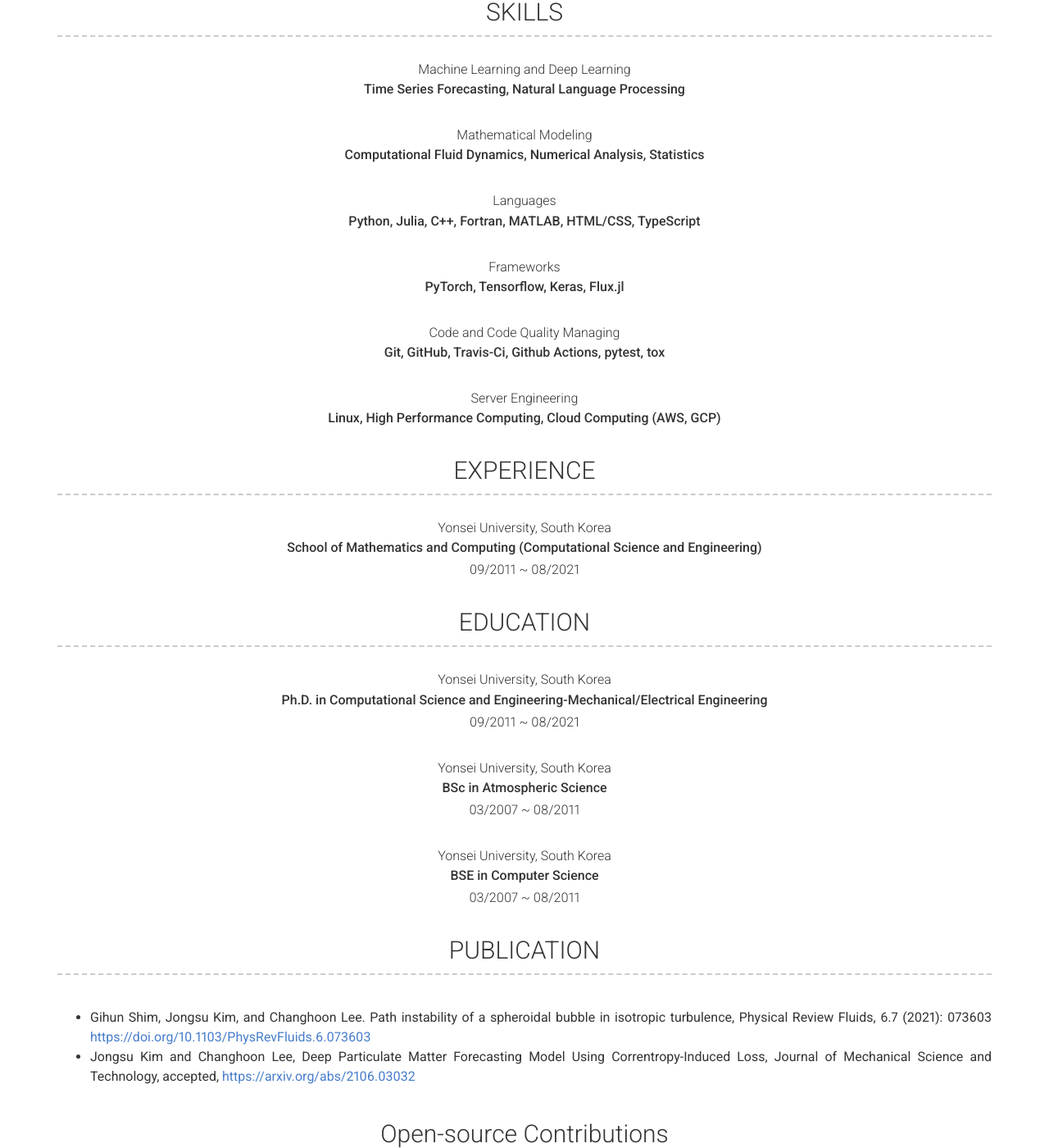
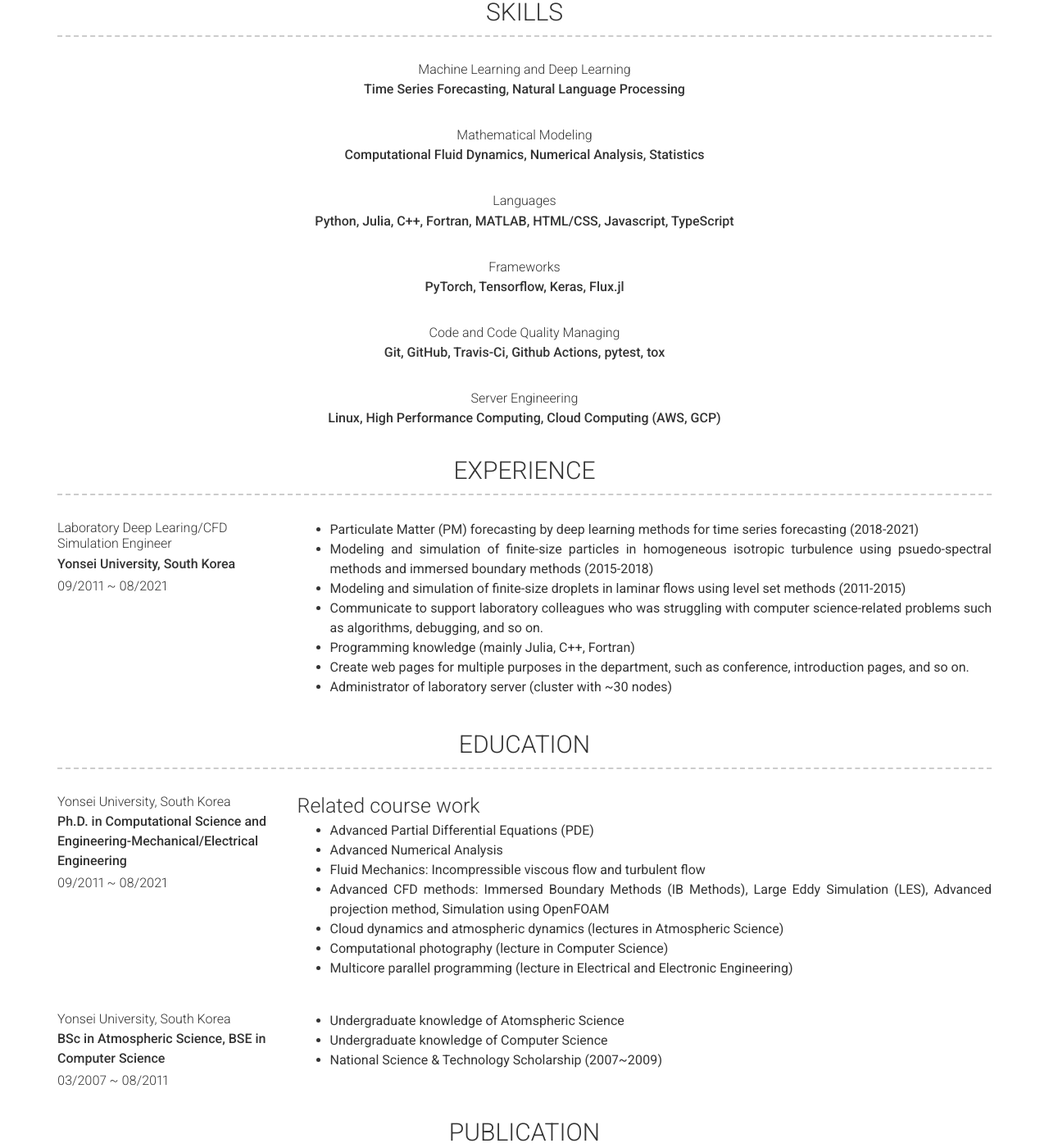
Before and after one commit to appleparan/appleparan.github.io, a Jekyll site: the page built from cv.html, in a window 1280 px wide and 1400 px high, scrolled down 606 px. Shown: the whole window at 82% size. Built offline with Jekyll 4.4.1, drawn with Linux system fonts in a browser that asks for light colours; nearby versions of some CDN libraries; some of the changed text lies outside the part shown.

Commit message:
Update experience and education

```diff
--- a/_config.yml
+++ b/_config.yml
@@ -74,7 +74,7 @@ content:
       - layout: top-middle
         title: Languages
         sub_title: | #
-          Python, Julia, C++, Fortran, MATLAB, HTML/CSS, TypeScript
+          Python, Julia, C++, Fortran, MATLAB, HTML/CSS, Javascript, TypeScript
       - layout: top-middle
         title: Frameworks
         sub_title: | #
@@ -91,11 +91,18 @@ content:
   - title: EXPERIENCE
     layout: list
     content:
-      - layout: top-middle
-        title: Yonsei University, South Korea
-        sub_title: | #
-          School of Mathematics and Computing (Computational Science and Engineering)
+      - layout: top-left
+        title: Laboratory Deep Learing/CFD Simulation Engineer
+        sub_title: Yonsei University, South Korea
         caption: 09/2011 ~ 08/2021
+        description: | #
+          * Particulate Matter (PM) forecasting by deep learning methods for time series forecasting (2018-2021)
+          * Modeling and simulation of finite-size particles in homogeneous isotropic turbulence using psuedo-spectral methods and immersed boundary methods (2015-2018)
+          * Modeling and simulation of finite-size droplets in laminar flows using level set methods (2011-2015)
+          * Communicate to support laboratory colleagues who was struggling with computer science-related problems such as algorithms, debugging, and so on.
+          * Programming knowledge (mainly Julia, C++, Fortran)
+          * Create web pages for multiple purposes in the department, such as conference, introduction pages, and so on.
+          * Administrator of laboratory server (cluster with ~30 nodes)
       # - layout: top-left
       #   title: SK C&C
       #   sub_title: | #
@@ -107,21 +114,30 @@ content:
   - title: EDUCATION
     layout: list
     content:
-      - layout: top-middle
+      - layout: top-left
         title: Yonsei University, South Korea
         sub_title: | #
           Ph.D. in Computational Science and Engineering-Mechanical/Electrical Engineering
         caption: 09/2011 ~ 08/2021
-      - layout: top-middle
+        description: | #
+          #### Related course work
+          * Advanced Partial Differential Equations (PDE)
+          * Advanced Numerical Analysis
+          * Fluid Mechanics: Incompressible viscous flow and turbulent flow
+          * Advanced CFD methods: Immersed Boundary Methods (IB Methods), Large Eddy Simulation (LES), Advanced projection method, Simulation using OpenFOAM
+          * Cloud dynamics and atmospheric dynamics (lectures in Atmospheric Science)
+          * Computational photography (lecture in Computer Science)
+          * Multicore parallel programming (lecture in Electrical and Electronic Engineering)
+
+      - layout: top-left
         title: Yonsei University, South Korea
         sub_title: | #
-          BSc in Atmospheric Science
+          BSc in Atmospheric Science, BSE in Computer Science
         caption: 03/2007 ~ 08/2011
-      - layout: top-middle
-        title: Yonsei University, South Korea
-        sub_title: | #
-          BSE in Computer Science
-        caption: 03/2007 ~ 08/2011
+        description: | #
+          * Undergraduate knowledge of Atomspheric Science
+          * Undergraduate knowledge of Computer Science
+          * National Science & Technology Scholarship (2007~2009)
 
   - title: PUBLICATION
     layout: text
@@ -156,7 +172,7 @@ content:
           [ISSUE#2011](https://github.com/optuna/optuna/ISSUEs/2011)
       - layout: top-left
         title: | #
-          [bokeh/bokehs](https://github.com/bokeh/bokeh)
+          [bokeh/bokeh](https://github.com/bokeh/bokeh)
         description: >
           [ISSUE#10172](https://github.com/bokeh/bokeh/ISSUEs/10172)
       - layout: top-left
```
